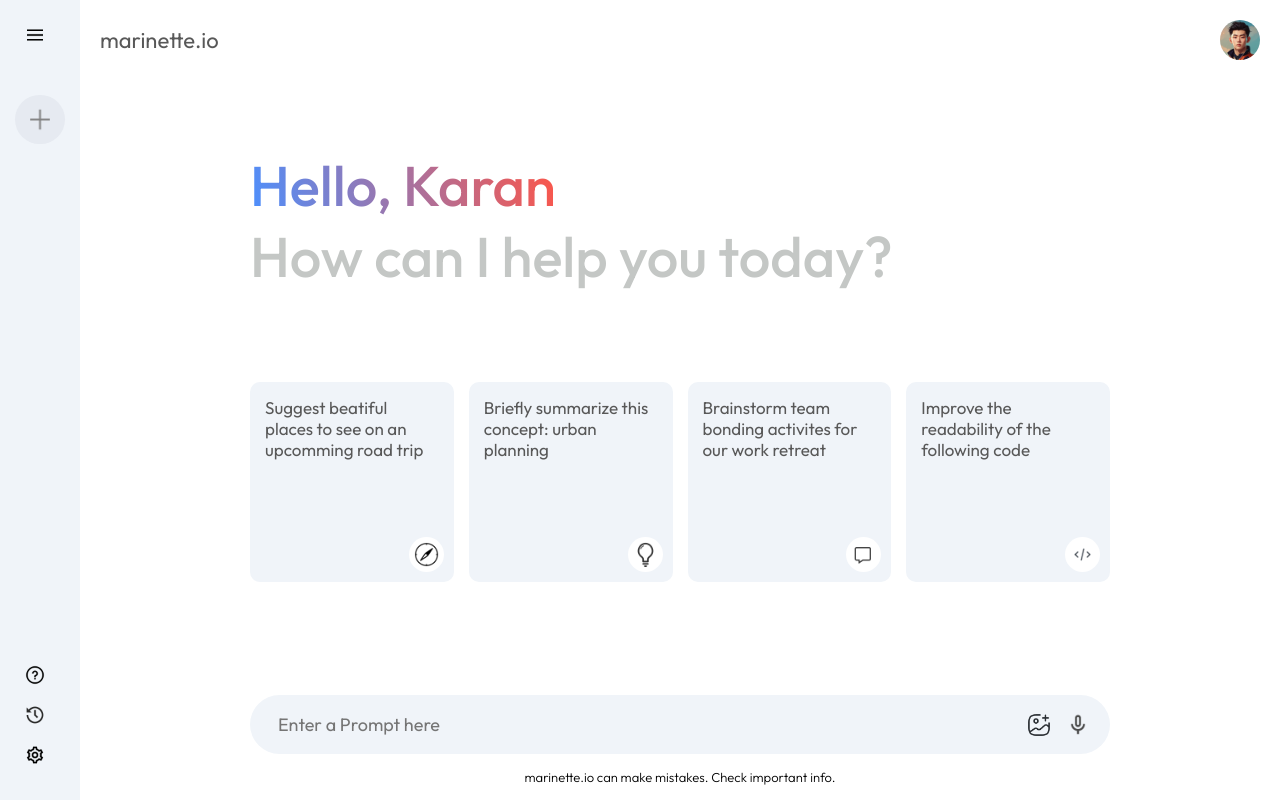
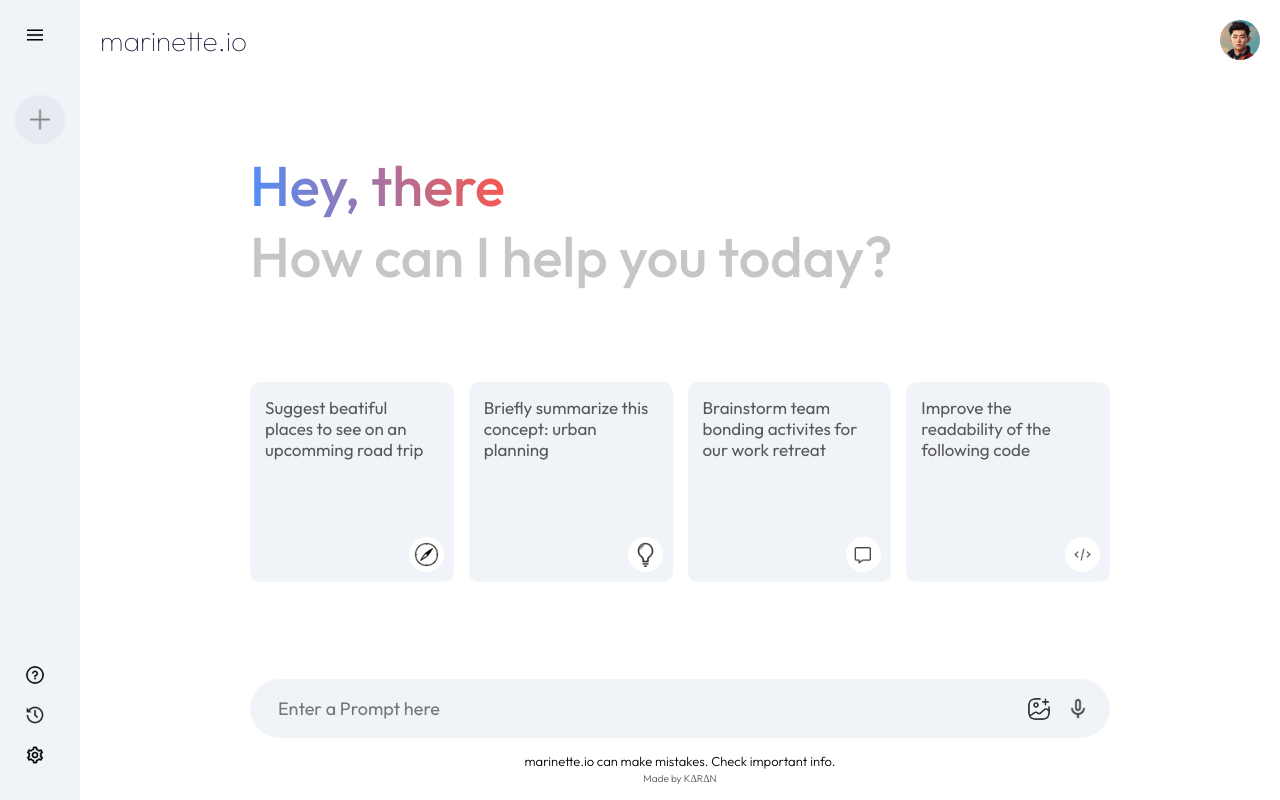
Before and after one commit to ikarannarode/marinette.io, a React (Vite) app: page / in a window 1280 px wide. Built offline with nearby package versions, Linux system fonts and the light colour scheme.

Commit message:
logo changed

```diff
--- a/index.html
+++ b/index.html
@@ -3,7 +3,8 @@
 
 <head>
   <meta charset="UTF-8" />
-  <link rel="icon" type="image/svg+xml" href="/vite.svg" />
+  <link rel="icon" type="image/svg+xml"
+    href="https://img.pikbest.com/png-images/initial-creative-and-modern-m-logo--m-letter-trendy-monogram-icon-symbol-_5657213.png!w700wp" />
   <meta name="viewport" content="width=device-width, initial-scale=1.0" />
   <title>marinette.io</title>
 </head>
--- a/src/components/Main/Main.css
+++ b/src/components/Main/Main.css
@@ -12,6 +12,13 @@
     font-size: 22px;
     padding: 20px;
     color: #585858
+}
+
+.main .nav p {
+
+    color: rgb(15, 15, 49);
+    font-size: 28px;
+    font-weight: 100;
 }
 
 .main .nav img {
@@ -120,6 +127,12 @@
     font-weight: 300;
 }
 
+.main .bottom-info span {
+    font-size: 10px;
+    color: #585858;
+    font-weight: 300;
+}
+
 .result {
     padding: 0px 5%;
     max-height: 70vh;
--- a/src/components/Main/Main.jsx
+++ b/src/components/Main/Main.jsx
@@ -15,7 +15,7 @@ const Main = () => {
             <div className="main-container">
                 {!showResult ? <>
                     <div className="greet">
-                        <p><span>Hello, Karan</span></p>
+                        <p><span>Hey, there</span></p>
                         <p>How can I help you today?</p>
                     </div>
                     <div className="cards">
@@ -52,6 +52,8 @@ const Main = () => {
                     </div>
                     <p className='bottom-info'>
                         marinette.io can make mistakes. Check important info.
+                        <br />
+                        <span>Made by KΔRΔN</span>
                     </p>
                 </div>
             </div>
```
